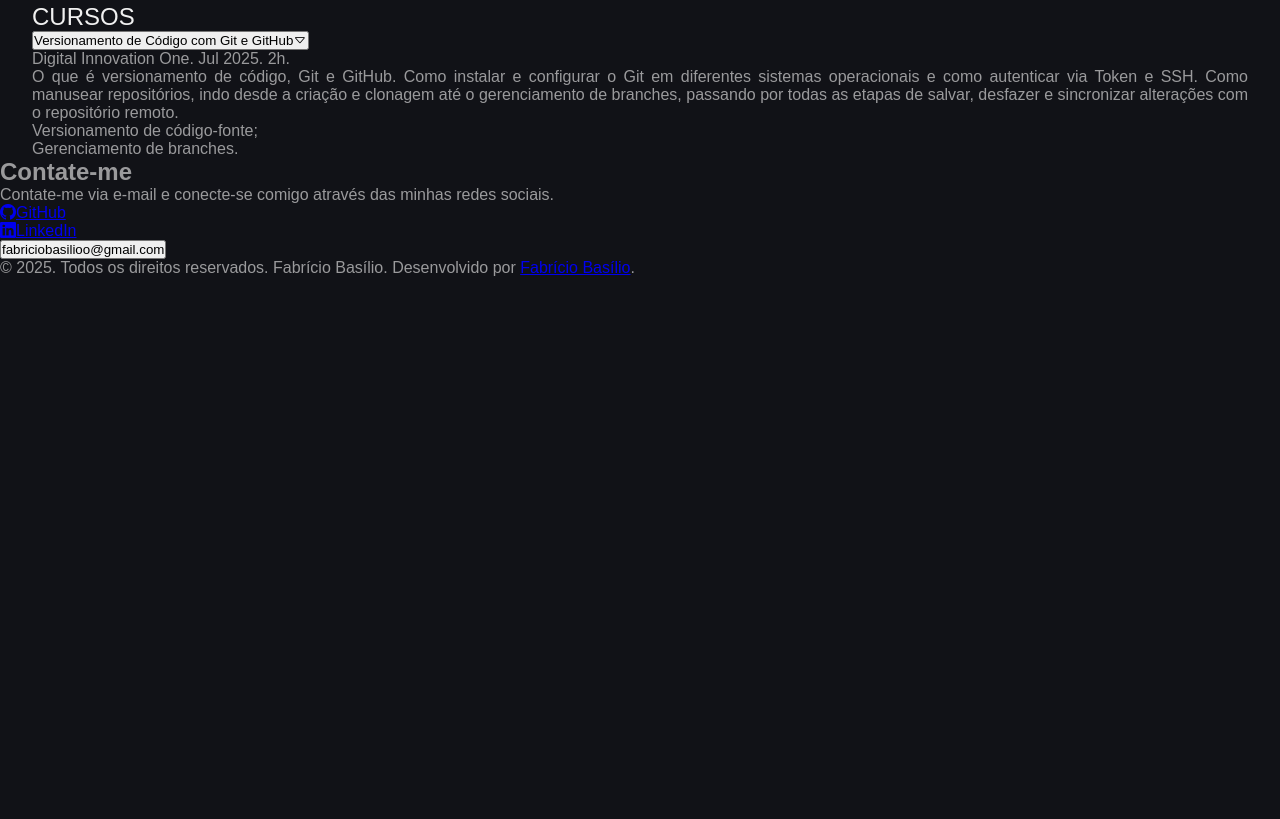
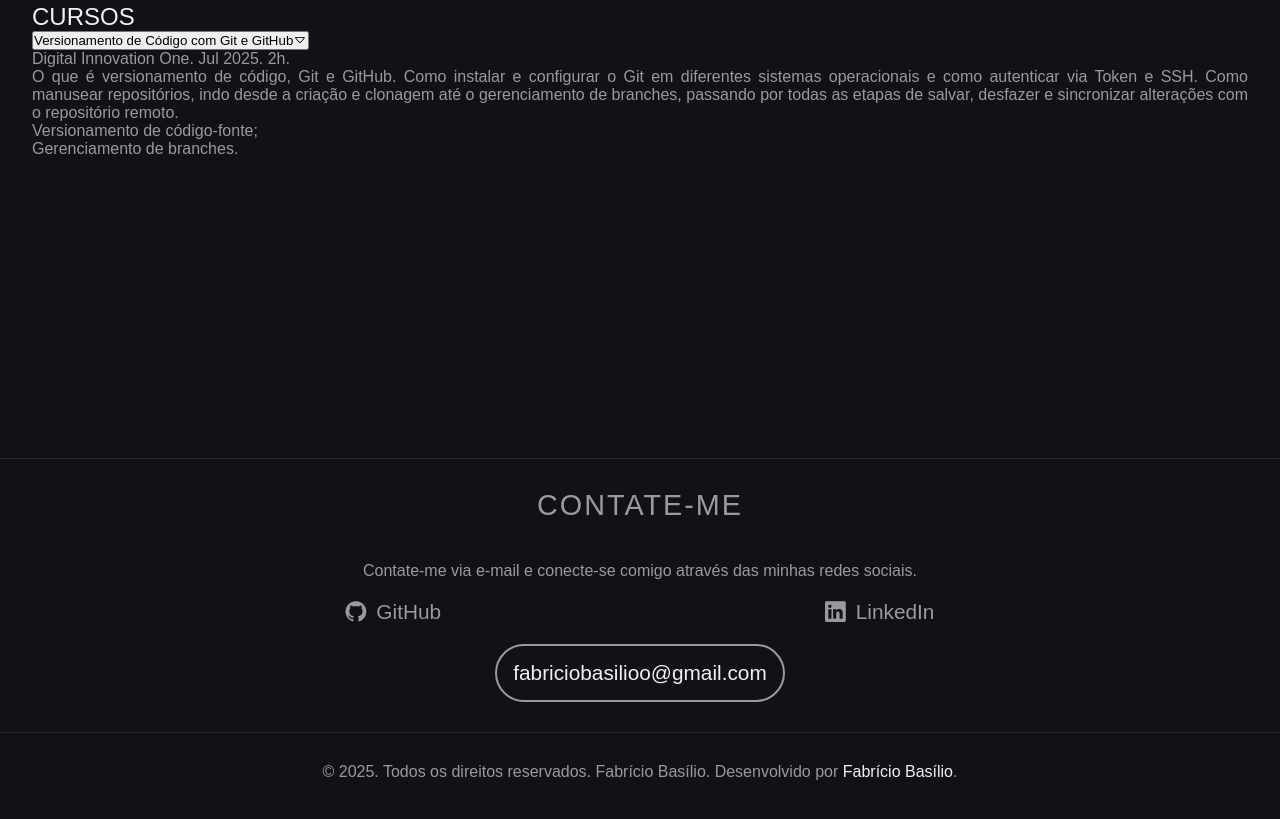
Before and after one commit to FabricioBasilio/FabricioBasilio.github.io, a website: page index.html in a window 1280 px wide. Shown: the part 5626-6445 px from the top of the page. Before the commit the page ends 6003 px from the top, so only its background shows below. Drawn offline with nearby package versions, Linux system fonts and the light colour scheme.

Commit message:
style: Estilização da seção "Contato" e modificações no footer

```diff
--- a/index.html
+++ b/index.html
@@ -275,6 +275,7 @@
       </section>
 
       <section class="contato">
+        <div class="contato__container">
           <h2 id="contato">Contate-me</h2>
           <p>
             Contate-me via e-mail e conecte-se comigo através das minhas redes
@@ -294,9 +295,10 @@
               >
             </li>
           </ul>
-        <a href="#"
+          <a href="#" class="contato__container__botao_email"
             ><button><span>fabriciobasilioo@gmail.com</span></button></a
           >
+        </div>
       </section>
     </main>
     <footer>
--- a/styles/style.scss
+++ b/styles/style.scss
@@ -62,6 +62,8 @@ nav.nav_mobile {
 }
 
 main {
+  margin-bottom: 30px;
+
   .apresentacao {
     margin: 0 auto 200px auto;
     // Deletar margin bottom depois
@@ -313,9 +315,85 @@ main {
         }
       }
     }
+
+    .sobre__cursos {
+      display: flex;
+      flex-direction: column;
+      margin-bottom: 300px;
+    }
+  }
+
+  .contato {
+    border-top: 1px solid cor.$border-color;
+    padding-top: 30px;
+
+    a {
+      text-decoration: none;
+    }
+
+    .contato__container {
+      display: flex;
+      flex-direction: column;
+      align-items: center;
+      gap: 20px;
+      width: 95%;
+      margin: 0 auto;
+
+      h2 {
+        font-size: 1.8rem;
+        font-weight: 200;
+        text-align: center;
+        margin-bottom: 20px;
+        text-transform: uppercase;
+        letter-spacing: 2px;
+      }
+
+      p {
+        text-align: center;
+      }
+      ul {
+        display: flex;
+        justify-content: space-around;
+        width: 80%;
+        li i,
+        li span {
+          color: cor.$text-color;
+        }
+
+        li i {
+          margin-right: 10px;
+          font-size: 1.3rem;
+        }
+
+        li span {
+          font-size: 1.3rem;
+        }
+      }
+
+      .contato__container__botao_email button {
+        background-color: transparent;
+        font-size: 1.3rem;
+        cursor: pointer;
+        border-radius: 50px;
+        padding: 15px 16px;
+        border: 2px solid cor.$link-color;
+        color: cor.$primary-color;
+      }
+    }
   }
 }
 
 footer {
+  border-top: 1px solid cor.$border-color;
+  padding-top: 30px;
   margin-bottom: 100px;
+
+  p {
+    text-align: center;
+
+    a {
+      text-decoration: none;
+      color: cor.$primary-color;
+    }
+  }
 }
```
Also changed, not shown: styles/estilos_compilados/style.css, 1 other file. Lines whose indentation alone changed are shown as unchanged.
